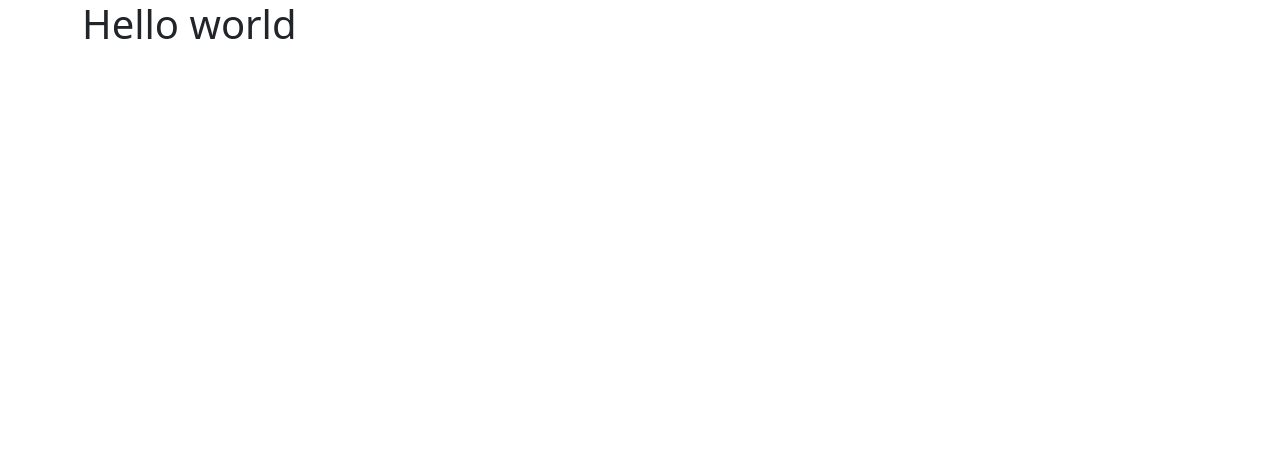
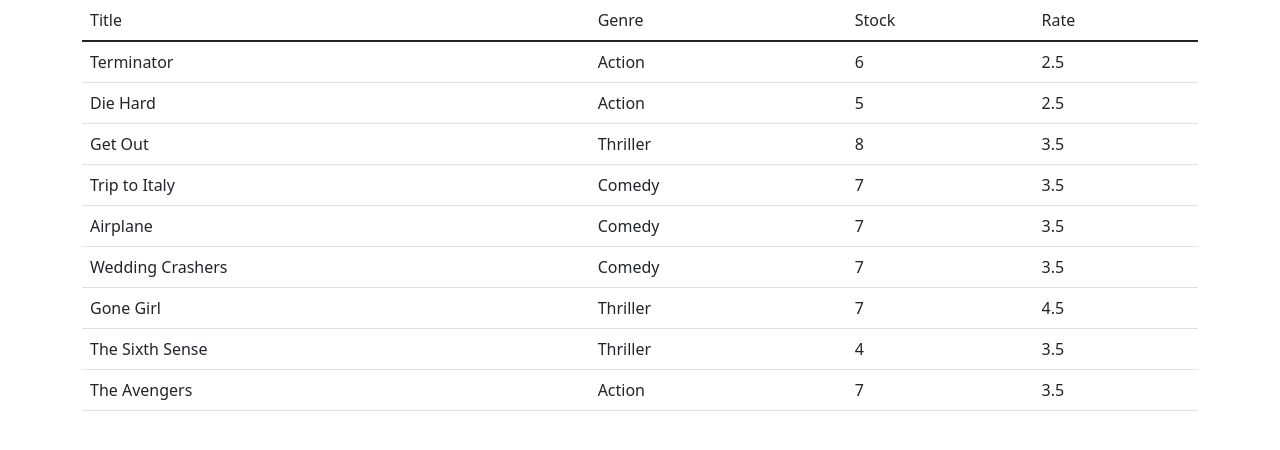
Before and after one commit to pesekt1/vidly-client, a React (Create React App) app: page / in a window 1280 px wide. Shown: the top 450 px of the page. Built offline with nearby package versions, Linux system fonts and the light colour scheme.

Commit message:
movies component

```diff
--- a/src/App.js
+++ b/src/App.js
@@ -1,9 +1,10 @@
 import "./App.css";
+import Movies from "./components/movies";
 
 function App() {
   return (
     <main className="container">
-      <h1>Hello world</h1>
+      <Movies />
     </main>
   );
 }
--- /dev/null
+++ b/src/components/movies.jsx
@@ -0,0 +1,35 @@
+import React, { Component } from "react";
+import { getMovies } from "../services/fakeMovieService";
+
+class Movies extends Component {
+  state = {
+    movies: getMovies(),
+  };
+
+  render() {
+    return (
+      <table className="table">
+        <thead>
+          <tr>
+            <td>Title</td>
+            <td>Genre</td>
+            <td>Stock</td>
+            <td>Rate</td>
+          </tr>
+        </thead>
+        <tbody>
+          {this.state.movies.map((movie) => (
+            <tr>
+              <td>{movie.title}</td>
+              <td>{movie.genre.name}</td>
+              <td>{movie.numberInStock}</td>
+              <td>{movie.dailyRentalRate}</td>
+            </tr>
+          ))}
+        </tbody>
+      </table>
+    );
+  }
+}
+
+export default Movies;
```
Also changed, not shown: 1 other file (tests, documents, lock files or other folders).
